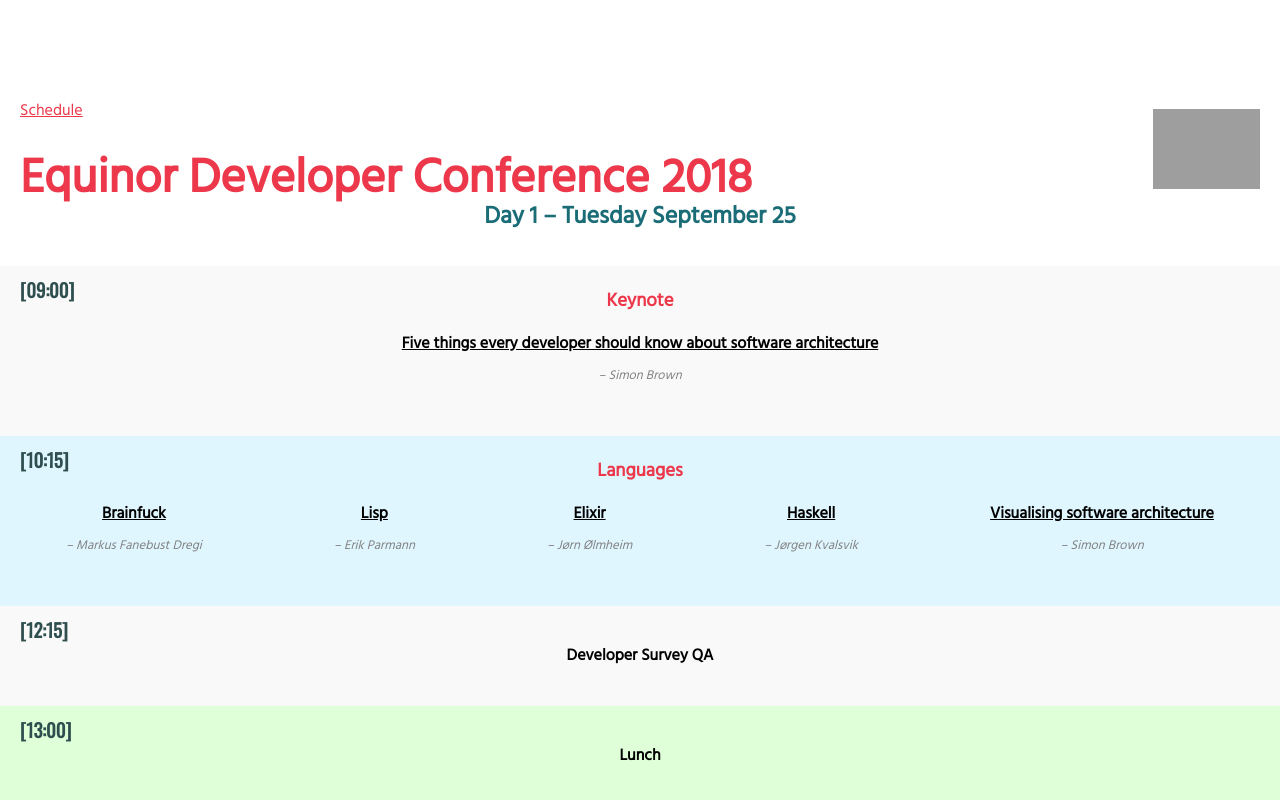
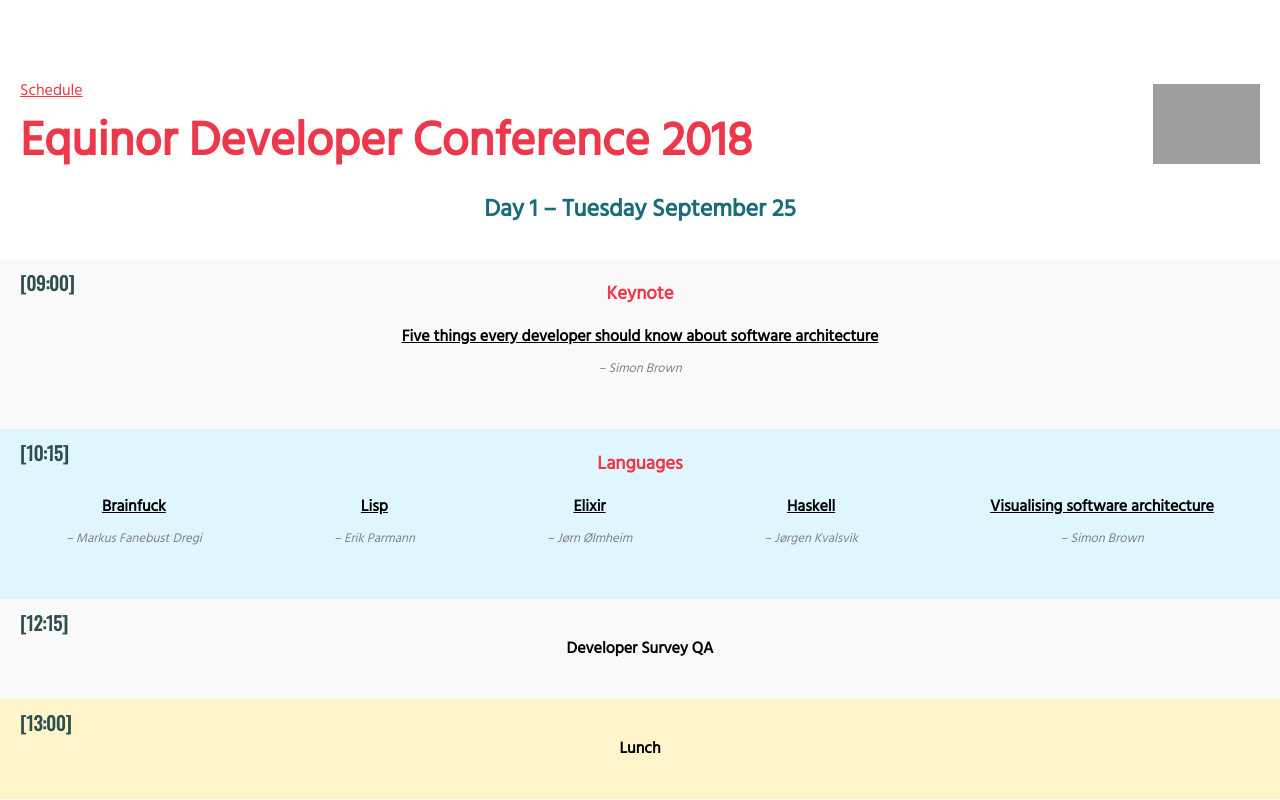
Before and after one commit to equinor/edc2018.github.io, a React (Create React App) app: page / in a window 1280 px wide. Shown: the top 800 px of the page. Built offline with nearby package versions, Linux system fonts and the light colour scheme; grey boxes are pictures that could not be loaded.

Commit message:
css changes

```diff
--- a/src/Header.js
+++ b/src/Header.js
@@ -6,6 +6,7 @@
 const HeaderTitle = styled.h1`
   font-size: 3em;
   color: #ec384a;
+  margin: 20px 0px 0px 0px;
   @media (min-width: 1100px) {
     ::before {
       content: 'Equinor Developer Conference ';
@@ -37,12 +38,11 @@
 const HeaderWrapper = styled.div`
   display: flex;
   justify-content: space-between;
-  margin: -15px 0px;
+  margin: -20px 0px;
 `;
 
 const StyledHeader = styled.header`
-  height: 50px;
-  margin: 20px;
+  margin: 0px 20px;
 `;
 
 const ScheduleLink = styled(Link)`
--- a/src/data.js
+++ b/src/data.js
@@ -64,10 +64,8 @@
   THURSDAY: 'Thursday September 27',
 };
 
-const colorPalette = {
-  green: '#f0fff5',
-  blue: '#e9f5f9',
-  pink: '#f9ecf2',
+const COLORS = {
+  LIGHT_YELLOW: '#fff5cb',
 };
 
 const IDS = {
@@ -498,7 +496,7 @@
       {
         time: TIME_SLOTS['13:00'],
         events: [{ title: 'Lunch' }],
-        background: '#deffd7',
+        background: COLORS.LIGHT_YELLOW,
       },
       {
         time: TIME_SLOTS['14:15'],
@@ -527,7 +525,7 @@
             title: 'Dinner and quiz, delicious tapas and drinks',
           },
         ],
-        background: '#deffd7',
+        background: COLORS.LIGHT_YELLOW,
       },
       {
         time: TIME_SLOTS['21:00'],
@@ -559,7 +557,7 @@
       {
         time: TIME_SLOTS['13:00'],
         events: [{ title: 'Lunch' }],
-        background: '#deffd7',
+        background: COLORS.LIGHT_YELLOW,
       },
       {
         time: TIME_SLOTS['14:15'],
@@ -580,7 +578,7 @@
       {
         time: TIME_SLOTS['19:00'],
         events: [{ title: 'Dinner' }],
-        background: '#deffd7',
+        background: COLORS.LIGHT_YELLOW,
       },
       {
         time: TIME_SLOTS['21:00'],
@@ -616,7 +614,7 @@
       {
         time: TIME_SLOTS['13:00'],
         events: [{ title: 'Lunch' }],
-        background: '#deffd7',
+        background: COLORS.LIGHT_YELLOW,
       },
       {
         time: TIME_SLOTS['14:15'],
```
